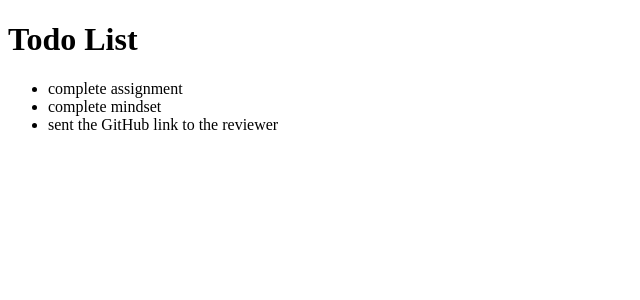
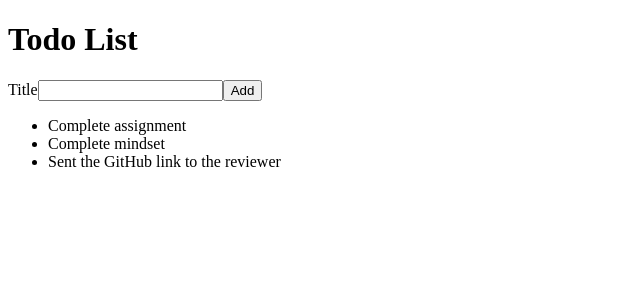
Before and after one commit to MaksimKhrapavitski/react-dove, a React (Create React App) app: page / in a window 1280 px wide. Shown: the top 300 px of the page, without its empty margins (0-640 px from the left). Built offline with nearby package versions, Linux system fonts and the light colour scheme.

Commit message:
lesson-1-2

```diff
--- /dev/null
+++ b/src/AddTodoForm.js
@@ -0,0 +1,13 @@
+import React from 'react';
+
+export const AddTodoForm = () => {
+    return(
+        <div>
+            <form >
+                <label htmlFor="todoTitle">Title</label>
+                <input id="todoTitle" type="text"/>
+                <button>Add</button>
+            </form>
+        </div>
+    )
+}
--- a/src/App.js
+++ b/src/App.js
@@ -1,33 +1,14 @@
 import React from 'react';
-
-const todoList = [
-  {
-    "id":1,
-    "title":"complete assignment",
-  },
-  {
-    "id":2,
-    "title":"complete mindset",
-  },
-  {
-    "id":3,
-    "title":"sent the GitHub link to the reviewer",
-  },
-]
+import { TodoList } from './TodoList';
+import { AddTodoForm } from './AddTodoForm';
 
 function App() {
   return (
     <div>
       <h1>Todo List</h1>
-      <ul>
-        {todoList.map(function (item) {
-        return (
-          <div>
-            <li key={item.id}>{item.title}</li>
-          </div>
-        );
-        })}
-        </ul>
+      <AddTodoForm/>
+      <TodoList/>
+
     </div>
     );
       }
--- /dev/null
+++ b/src/TodoList.js
@@ -0,0 +1,37 @@
+import React from 'react';
+
+const todoList = [
+    {
+      "id":1,
+      "title":"Complete assignment",
+    },
+    {
+      "id":2,
+      "title":"Complete mindset",
+    },
+    {
+      "id":3,
+      "title":"Sent the GitHub link to the reviewer",
+    },
+  ];
+
+  const listItems = todoList.map((item) =>
+    <li key={item.id}>{item.title}</li>
+  );
+
+
+export const TodoList = ()=> {
+    return (
+        <div>
+            <ul>
+        {todoList.map(function (item) {
+        return (
+          <div>
+            <li key={item.id}>{item.title}</li>
+          </div>
+        );
+        })}
+            </ul>
+        </div>
+    );
+}
```
